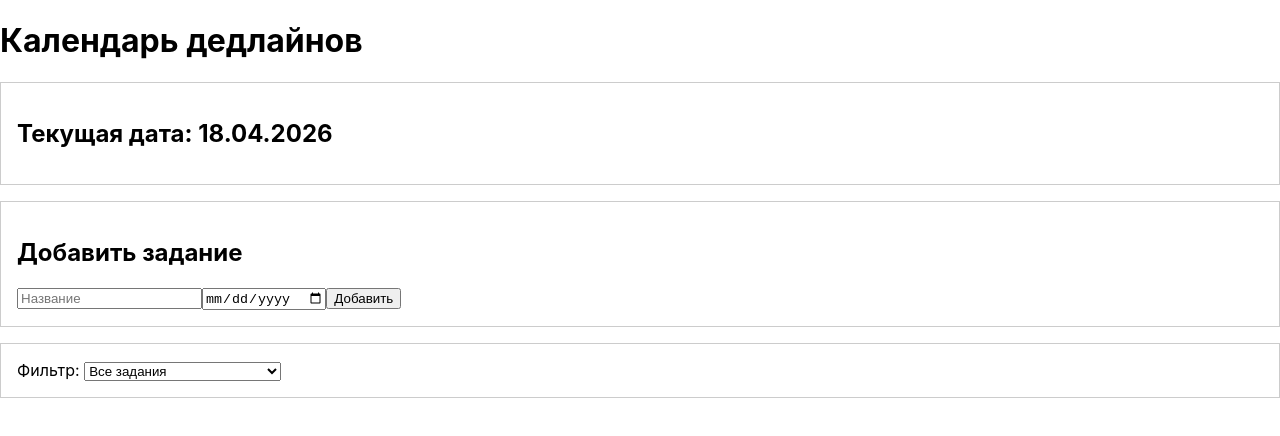
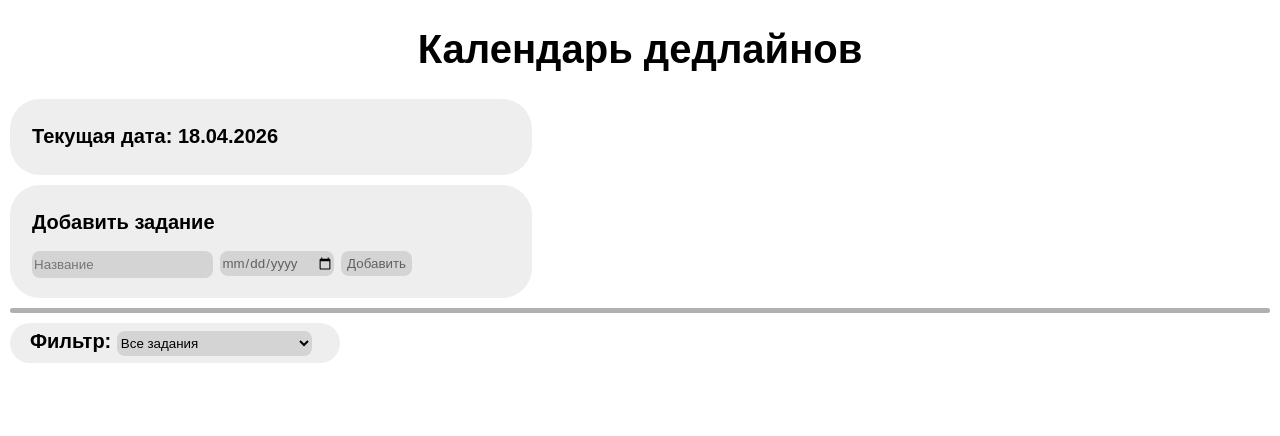
Before and after one commit to Danila7502/deadline-calendar, a React (Create React App) app: page / in a window 1280 px wide. Shown: the top 436 px of the page. Built offline with nearby package versions, Linux system fonts and the light colour scheme.

Commit message:
10 - улучшил стили, готовое приложение

```diff
--- a/src/App.css
+++ b/src/App.css
@@ -1,13 +1,91 @@
+* {
+    font-family:Arial, Helvetica, sans-serif;
+}
+h1 {
+    text-align: center;
+    font-size: 40px;
+}
+.CurrentDateBlock {
+    background-color: rgb(238, 238, 238);
+    border-radius: 30px;
+    width: 500px;
+    padding: 10px 0px 10px 22px;
+    margin: 10px;
+}
+h2 {
+    font-size: 20px;
+}
+.AddTaskBlock {
+    background-color: rgb(238, 238, 238);
+    border-radius: 30px;
+    width: 500px;
+    padding: 10px 0px 20px 22px;
+    margin: 10px;
+}
+.AddTaskBlockInputs {
+    width: 380px;
+    display: flex;
+    justify-content: space-between;
+}
+.AddTaskBlockInputs * {
+    background-color: #d4d4d4;
+    border-radius: 8px;
+    border: none;
+    height: 25px;
+    color: rgb(96, 96, 96);
+}
+.AddTaskBlockInputs button:hover {
+    cursor: pointer;
+    background-color: #b0b0b0;
+    color: white;
+}
+.AddTaskBlockInputs *:hover {
+    background-color: #b0b0b0;
+}
+.LineStrip {
+    height: 5px;
+    background-color: #b0b0b0;
+    margin: 10px;
+    border-radius: 10px;
+}
+.FilterMainBlock {
+    background-color: rgb(238, 238, 238);
+    width: 290px;
+    font-size: 20px;
+    font-weight: bold;
+    padding: 7px 20px 7px 20px;
+    margin: 10px;
+    border-radius: 30px;
+}
+.FilterMainBlock select {
+    background-color: #d4d4d4;
+    border-radius: 8px;
+    border: none;
+    height: 25px;
+    color: rgb(0, 0, 0);
+}
 .TaskCard {
     border-radius: 30px;
     padding: 15px;
     margin: 10px;
     background-color: rgb(220, 220, 220);
 }
-
 .TaskCardIsOverdue {
     border-radius: 30px;
     padding: 15px;
     margin: 10px;
-    background-color: #f38282;
+    background-color: #f5a1a1;
 }
+.ButtonTaskCard {
+    background-color: #fff5f5;
+    border-radius: 13px;
+    border: none;
+    height: 30px;
+    width: 100px;
+    color: #000000;
+}
+.ButtonTaskCard:hover {
+    cursor: pointer;
+    background-color: #af9090;
+    color: white;
+}
--- a/src/App.js
+++ b/src/App.js
@@ -58,16 +58,19 @@ function App() {
   return (
     <div>
       <h1>Календарь дедлайнов</h1>
-      <div style={{ border: '1px solid #ccc', padding: '16px', margin: '16px 0' }}>
+      <div className='CurrentDateBlock'>
         <h2>Текущая дата: {currentDate}</h2>
       </div>
-      <div style={{ border: '1px solid #ccc', padding: '16px', margin: '16px 0' }}>
+      <div className='AddTaskBlock'>
         <h2>Добавить задание</h2>
-        <input placeholder="Название" value={title} onChange={e => setTitle(e.target.value)} />
-        <input type="date" value={deadline} onChange={e => setDeadline(e.target.value)} />
-        <button onClick={addTask}>Добавить</button>
+        <div className='AddTaskBlockInputs'>
+          <input placeholder="Название" value={title} onChange={e => setTitle(e.target.value)} />
+          <input type="date" value={deadline} onChange={e => setDeadline(e.target.value)} />
+          <button onClick={addTask}>Добавить</button>
+        </div>
       </div>
-      <div style={{ border: '1px solid #ccc', padding: '16px', margin: '16px 0' }}>
+      <div className='LineStrip'></div>
+      <div className='FilterMainBlock'>
         <label htmlFor="filter">Фильтр: </label>
         <select
           id="filter"
--- a/src/TaskCard.js
+++ b/src/TaskCard.js
@@ -13,9 +13,9 @@ const TaskCard = ({ title, deadline, onDelete }) => {
 
   return (
     <div className={cardClassName}>
-      <h3>{title}</h3>
+      <h2>{title}</h2>
       <p>Дедлайн: {formatDate(deadline)}</p>
-      <button onClick={onDelete}>Удалить</button>
+      <button className='ButtonTaskCard' onClick={onDelete}>Удалить</button>
     </div>
   );
 };
```
